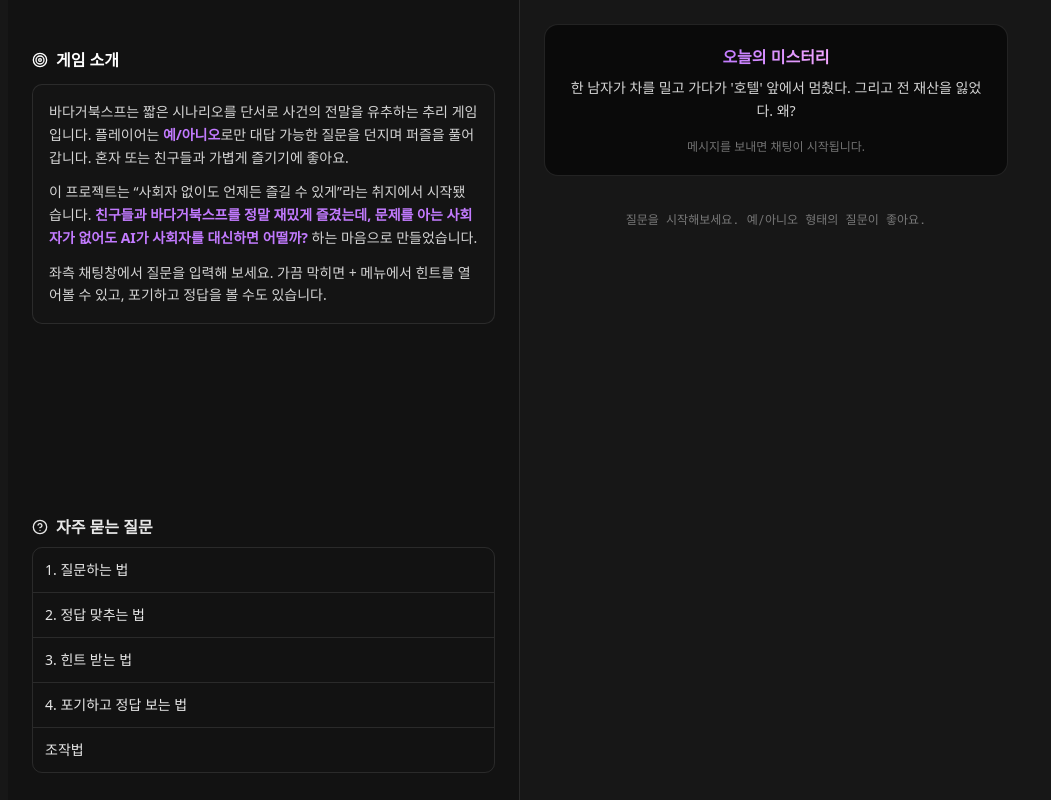
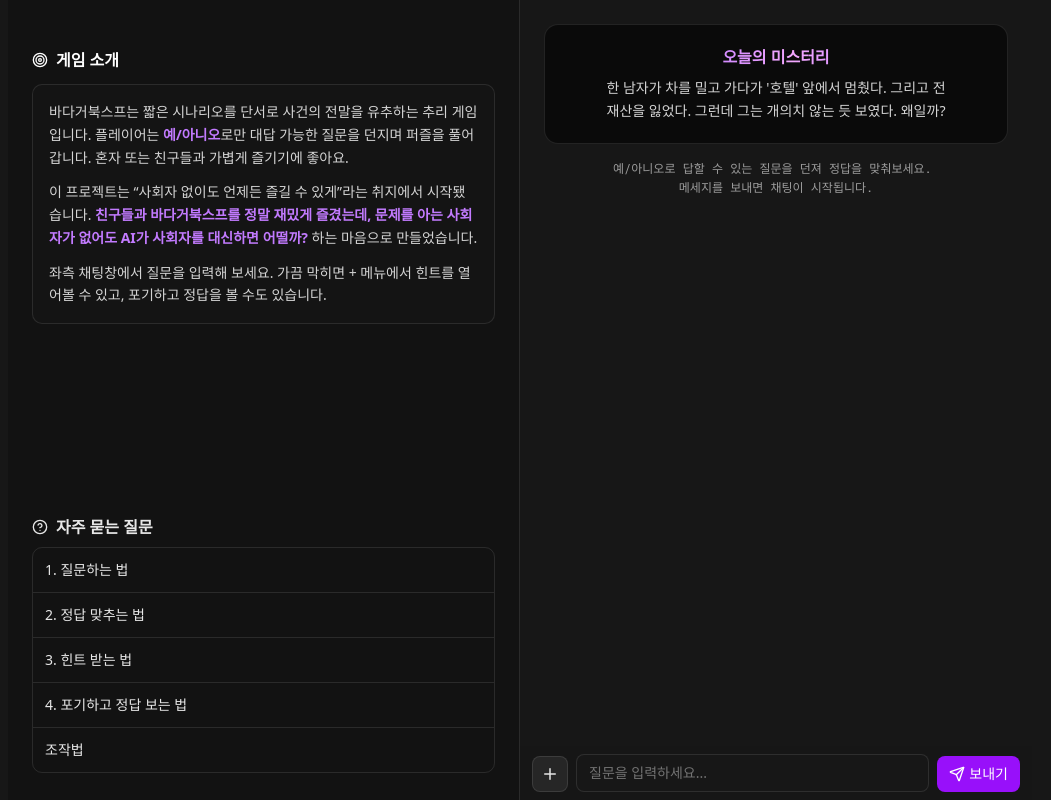
Before and after one commit to pyungjae9492/today-mystery, a Next.js app: page /quiz/today in a window 1280 px wide. Shown: the whole page, without its empty margins (120-1171 px from the left). Built offline with nearby package versions, Linux system fonts and the light colour scheme.

Commit message:
Fix chat start ux (#4)

```diff
--- a/src/app/quiz/today/page.tsx
+++ b/src/app/quiz/today/page.tsx
@@ -84,11 +84,11 @@ export default function TodayPage() {
 				</ScrollArea>
 
 				{/* 메인 채팅 영역 */}
-				<div className="flex h-full flex-col">
+				<div className="relative flex h-full flex-col">
 					<div className="mx-auto flex w-full max-w-screen-sm h-full flex-col">
 						{/* 퀴즈 공지 영역 */}
 						<AnimatePresence initial={false}>
-							{chatStarted ? (
+							{chatStarted && (
 								<motion.div
 									key="notice"
 									initial={{ y: -20, opacity: 0 }}
@@ -105,30 +105,6 @@ export default function TodayPage() {
 										guideOpen={guideOpen}
 										onGuideToggle={() => setGuideOpen(!guideOpen)}
 									/>
-								</motion.div>
-							) : (
-								<motion.div
-									key="hero"
-									initial={{ y: 0, opacity: 1 }}
-									animate={{ y: 0, opacity: 1 }}
-									exit={{ y: -40, opacity: 0 }}
-									transition={{ type: "spring", stiffness: 260, damping: 26 }}
-									className="flex-shrink-0 p-6"
-								>
-									<div className="w-full rounded-xl border border-white/10 bg-neutral-950 p-5 text-center">
-										<h1 className="text-base font-semibold">
-											<motion.span
-												initial={{ backgroundPosition: "0% 50%" }}
-												animate={{ backgroundPosition: ["0% 50%", "100% 50%", "0% 50%"] }}
-												transition={{ duration: 3, repeat: Infinity, ease: "linear" }}
-												className="bg-gradient-to-r from-purple-400 via-fuchsia-300 to-purple-400 bg-[length:200%_100%] bg-clip-text text-transparent"
-											>
-												오늘의 미스터리
-											</motion.span>
-										</h1>
-										<p className="mt-2 text-sm text-neutral-300 leading-relaxed">{QUIZ.description}</p>
-										<p className="mt-4 text-xs text-neutral-500">메시지를 보내면 채팅이 시작됩니다.</p>
-									</div>
 								</motion.div>
 							)}
 						</AnimatePresence>
--- a/src/domain/quiz-chat/components/chat-window.tsx
+++ b/src/domain/quiz-chat/components/chat-window.tsx
@@ -169,14 +169,36 @@ export function ChatWindow({ onFirstMessage, onThinkingChange, readOnly = false,
 			<ScrollArea className="flex-1" viewportRef={viewportRef}>
 				<div className="min-h-full px-3 py-3 space-y-2">
 					{messages.length === 0 && (
+						<motion.div
+						key="hero"
+						initial={{ y: 0, opacity: 1 }}
+						animate={{ y: 0, opacity: 1 }}
+						exit={{ y: -40, opacity: 0 }}
+						transition={{ type: "spring", stiffness: 260, damping: 26 }}
+						className="flex-shrink-0 p-6 absolute top-0 left-0 w-full h-full"
+					>
+						<div className="w-full rounded-xl border border-white/10 bg-neutral-950 p-5 text-center">
+							<h1 className="text-base font-semibold">
+								<motion.span
+									initial={{ backgroundPosition: "0% 50%" }}
+									animate={{ backgroundPosition: ["0% 50%", "100% 50%", "0% 50%"] }}
+									transition={{ duration: 3, repeat: Infinity, ease: "linear" }}
+									className="bg-gradient-to-r from-purple-400 via-fuchsia-300 to-purple-400 bg-[length:200%_100%] bg-clip-text text-transparent"
+								>
+									오늘의 미스터리
+								</motion.span>
+							</h1>
+							<p className="mt-2 text-sm text-neutral-300 leading-relaxed text-balance whitespace-pre-wrap break-keep">{quiz?.scenario}</p>
+						</div>
 						<motion.p
 							initial={{ opacity: 0 }}
 							animate={{ opacity: 0.7 }}
 							transition={{ duration: 0.6 }}
-							className="text-center text-xs text-neutral-400 font-mono"
+							className="text-center text-xs text-neutral-300 font-mono py-4 leading-relaxed text-balance whitespace-pre-wrap break-keep"
 						>
-							질문을 시작해보세요. 예/아니오 형태의 질문이 좋아요.
+							{"예/아니오로 답할 수 있는 질문을 던져 정답을 맞춰보세요. \n메세지를 보내면 채팅이 시작됩니다."}
 						</motion.p>
+					</motion.div>
 					)}
 					{messages.map((m: Message) => (
 						<ChatMessage key={m.id} role={m.role} content={m.content} />
--- a/src/lib/quiz.ts
+++ b/src/lib/quiz.ts
@@ -36,8 +36,8 @@ export const QUIZ_REGISTRY: Record<string, Quiz> = {
   "toady-002": {
     id: "toady-002",
     title: "파산한 남자",
-    scenario: "한 남자가 차를 밀고 가다가 '호텔' 앞에서 멈췄다. 그리고 전 재산을 잃었다.",
-    answer: "모노폴리 게임 중이었다. '호텔' 칸에 멈춰 상대에게 거액의 임대료를 지불하느라 파산했다.",
+    scenario: "한 남자가 차를 밀고 가다가 '호텔' 앞에서 멈췄다. 그리고 전 재산을 잃었다. 그런데 그는 개의치 않는 듯 보였다. 왜일까?",
+    answer: "그는 친구들과 모노폴리 게임 중이었다. '호텔' 칸에 멈춰 상대에게 거액의 임대료를 지불하느라 파산했지만, 그건 그냥 보드게임일 뿐이었다.",
     hints: [
       "현실이 아닐 수도 있다.",
       "도로가 아니라 보드 위일 수 있다.",
@@ -45,7 +45,7 @@ export const QUIZ_REGISTRY: Record<string, Quiz> = {
     ],
     checkpoints: [
       "상황은 모노폴리 게임이었다",
-      // "차는 말(piece)이었다",
+      "차는 말(piece)이었다",
       "호텔 칸에 멈춰 임대료 때문에 파산했다"
     ],
     locale: "ko",
```
